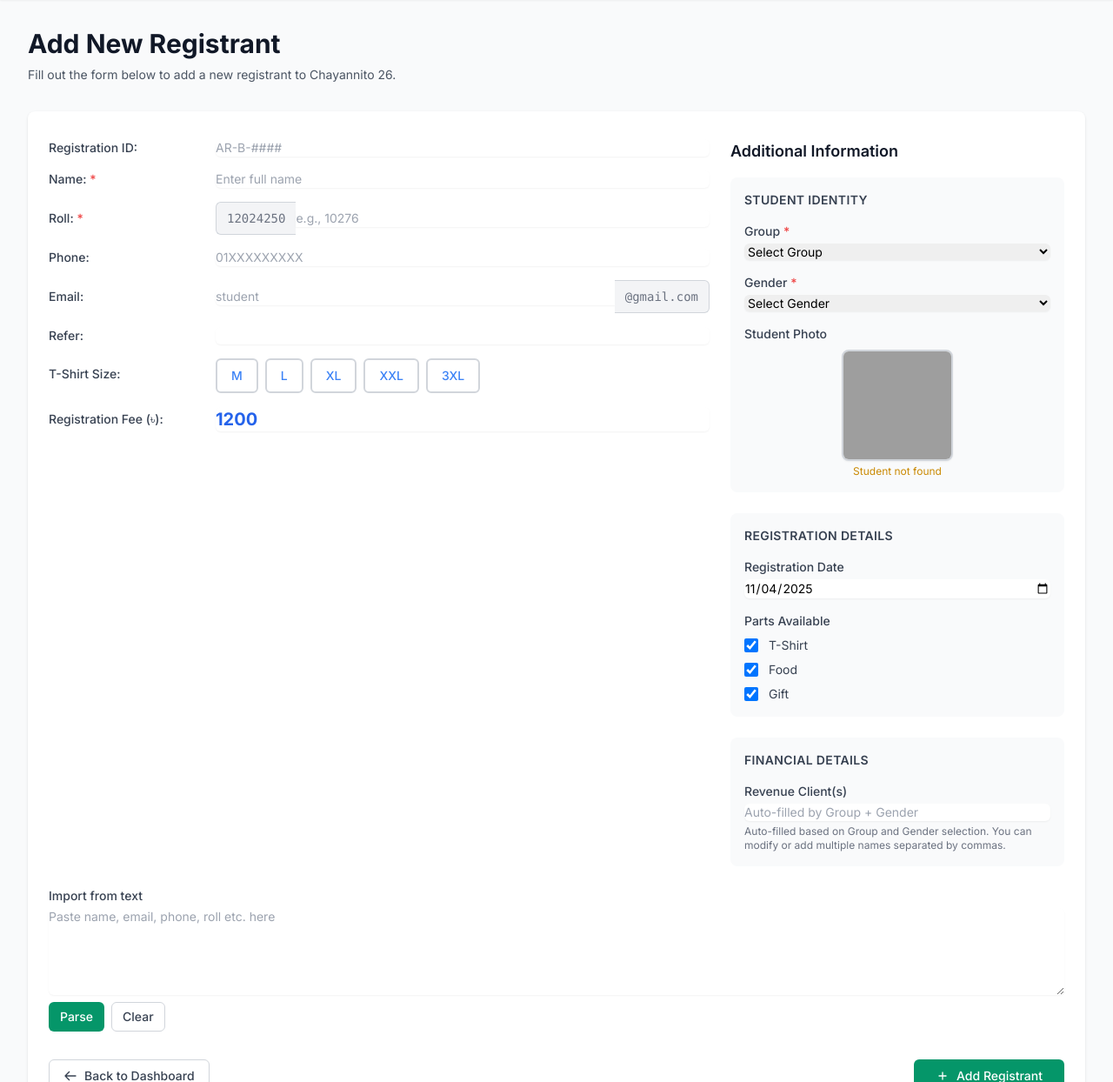
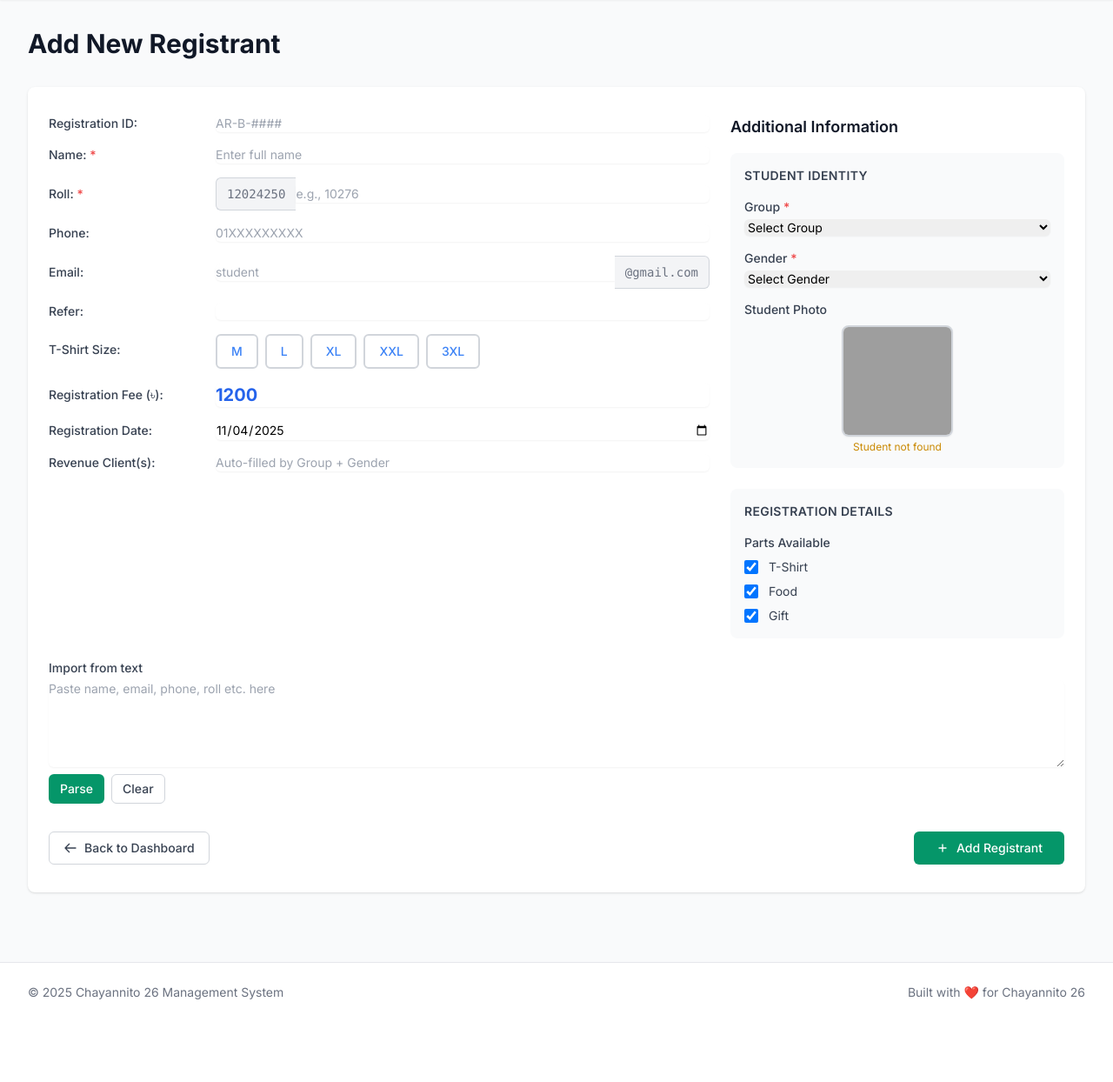
Before and after one commit to chayannito26/verify-webui, a Flask app: page /add in a window 1280 px wide. Shown: the part 65-1309 px from the top of the page at 87% size. After the commit the page ends 1214 px from the top, so only its background shows below. Run offline with Flask 3, Linux system fonts and the light colour scheme; some libraries are stand-ins or nearby versions; grey boxes are pictures that could not be loaded.

Commit message:
Fix T-shirt colors on auto-fill, move fields to left, remove description text
Co-authored-by: wasi-master <63045920+wasi-master@users.noreply.github.com>

```diff
--- a/templates/add_registrant.html
+++ b/templates/add_registrant.html
@@ -8,9 +8,6 @@
         <!-- Header -->
         <div class="mb-8">
             <h1 class="text-3xl font-bold text-gray-900">Add New Registrant</h1>
-            <p class="mt-2 text-sm text-gray-600">
-                Fill out the form below to add a new registrant to Chayannito 26.
-            </p>
         </div>
 
         <!-- Form -->
@@ -125,6 +122,26 @@
                                class="flex-1 border-blue-300 rounded-md shadow-sm focus:ring-blue-500 focus:border-blue-500 text-xl font-bold text-blue-600"
                                placeholder="1200">
                     </div>
+
+                    <!-- Registration Date -->
+                    <div class="flex items-center">
+                        <label for="registration_date" class="text-sm font-medium text-gray-700 w-48">Registration Date:</label>
+                        <input type="date"
+                               id="registration_date"
+                               name="registration_date"
+                               class="flex-1 border-gray-300 rounded-md shadow-sm focus:ring-emerald-500 focus:border-emerald-500 sm:text-sm" />
+                    </div>
+
+                    <!-- Revenue Clients -->
+                    <div class="flex items-center">
+                        <label for="revenue_clients" class="text-sm font-medium text-gray-700 w-48">Revenue Client(s):</label>
+                        <input type="text"
+                               name="revenue_clients"
+                               id="revenue_clients"
+                               value="{{ form_data.revenue_clients if form_data else '' }}"
+                               class="flex-1 border-gray-300 rounded-md shadow-sm focus:ring-emerald-500 focus:border-emerald-500 sm:text-sm"
+                               placeholder="Auto-filled by Group + Gender">
+                    </div>
                 </div>
 
                 <!-- Right Column: Additional Fields Section -->
@@ -193,17 +210,6 @@
                         <div class="bg-gray-50 rounded-lg p-4 space-y-4">
                             <h4 class="text-sm font-semibold text-gray-700 uppercase tracking-wide">Registration Details</h4>
 
-                            <!-- Registration Date -->
-                            <div>
-                                <label for="registration_date" class="block text-sm font-medium text-gray-700 mb-1">
-                                    Registration Date
-                                </label>
-                                <input type="date"
-                                       id="registration_date"
-                                       name="registration_date"
-                                       class="block w-full border-gray-300 rounded-md shadow-sm focus:ring-emerald-500 focus:border-emerald-500 sm:text-sm" />
-                            </div>
-
                             <!-- Parts Available -->
                             <div>
                                 <label class="block text-sm font-medium text-gray-700 mb-2">
@@ -222,25 +228,6 @@
                                         </label>
                                     {% endfor %}
                                 </div>
-                            </div>
-                        </div>
-
-                        <!-- Financial Section -->
-                        <div class="bg-gray-50 rounded-lg p-4 space-y-4">
-                            <h4 class="text-sm font-semibold text-gray-700 uppercase tracking-wide">Financial Details</h4>
-
-                            <!-- Revenue Clients -->
-                            <div>
-                                <label for="revenue_clients" class="block text-sm font-medium text-gray-700 mb-1">
-                                    Revenue Client(s)
-                                </label>
-                                <input type="text"
-                                       name="revenue_clients"
-                                       id="revenue_clients"
-                                       value="{{ form_data.revenue_clients if form_data else '' }}"
-                                       class="block w-full border-gray-300 rounded-md shadow-sm focus:ring-emerald-500 focus:border-emerald-500 sm:text-sm"
-                                       placeholder="Auto-filled by Group + Gender">
-                                <p class="mt-1 text-xs text-gray-500">Auto-filled based on Group and Gender selection. You can modify or add multiple names separated by commas.</p>
                             </div>
                         </div>
                     </div>
@@ -483,6 +470,8 @@ document.addEventListener('DOMContentLoaded', function() {
                 if (!fieldEditState.gender && (genderSelect && (!genderSelect.value || fieldAutoFilled.gender))) {
                     genderSelect.value = data.student.gender;
                     fieldAutoFilled.gender = true;
+                    // Update T-shirt colors when gender is auto-filled
+                    updateTshirtColors();
                 }
 
                 // Only set group if the API returned a non-empty group value. This avoids clearing
```
Also changed, not shown: templates/edit_registrant.html (+23 -30 lines).
